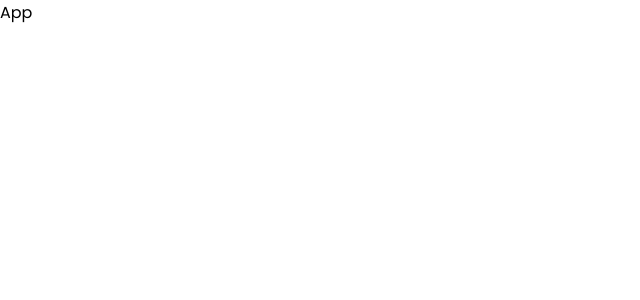
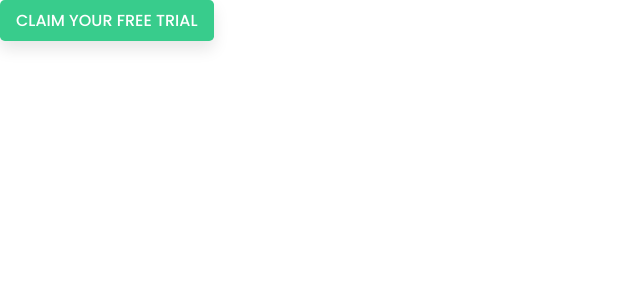
Before and after one commit to jufglanville/mentorcruise, a React app in the folder form-class-based/: page / in a window 1280 px wide. Shown: the top 300 px of the page, without its empty margins (0-640 px from the left). Built offline with nearby package versions, Linux system fonts and the light colour scheme.

Commit message:
Create Button component

```diff
--- a/form-class-based/src/App.tsx
+++ b/form-class-based/src/App.tsx
@@ -1,7 +1,14 @@
 import React from 'react';
+import Button from './components/Button';
 
 const App = () => {
-  return <div>App</div>;
+  return (
+    <div>
+      <Button active={true} onClick={() => console.log('Clicked')}>
+        Claim your free trial
+      </Button>
+    </div>
+  );
 };
 
 export default App;
--- /dev/null
+++ b/form-class-based/src/components/Button.tsx
@@ -0,0 +1,45 @@
+import React, { Component, ReactNode } from 'react';
+import styled from 'styled-components';
+
+interface Props {
+  active: boolean;
+  children: ReactNode;
+  onClick: () => void;
+}
+
+interface State {
+  clicked: boolean;
+}
+
+class Button extends Component<Props, State> {
+  constructor(props: Props) {
+    super(props);
+    this.state = { clicked: false };
+  }
+  render() {
+    return (
+      <Btn onClick={this.props.onClick} disabled={!this.props.active}>
+        {this.props.children}
+      </Btn>
+    );
+  }
+}
+
+const Btn = styled.button`
+  background-color: var(--green);
+  color: var(--white);
+  padding: 0.5rem 1rem;
+  border-radius: 0.3rem;
+  border: none;
+  font-size: 1rem;
+  font-weight: 500;
+  text-transform: uppercase;
+  cursor: pointer;
+  transition: all 0.2s ease-in-out;
+  box-shadow: 0 0.5rem 1rem rgba(0, 0, 0, 0.1);
+  &:hover {
+    opacity: 0.8;
+  }
+`;
+
+export default Button;
--- a/form-class-based/src/styles.css
+++ b/form-class-based/src/styles.css
@@ -7,6 +7,7 @@
   --dark-blue: hsl(249, 10%, 26%);
   --grayish-blue: hsl(246, 25%, 77%);
   --error: hsl(0, 75%, 59%);
+  --white: hsl(0, 0%, 100%);
 }
 
 /***
```
Also changed, not shown: 2 other files (tests, documents, lock files or other folders).
